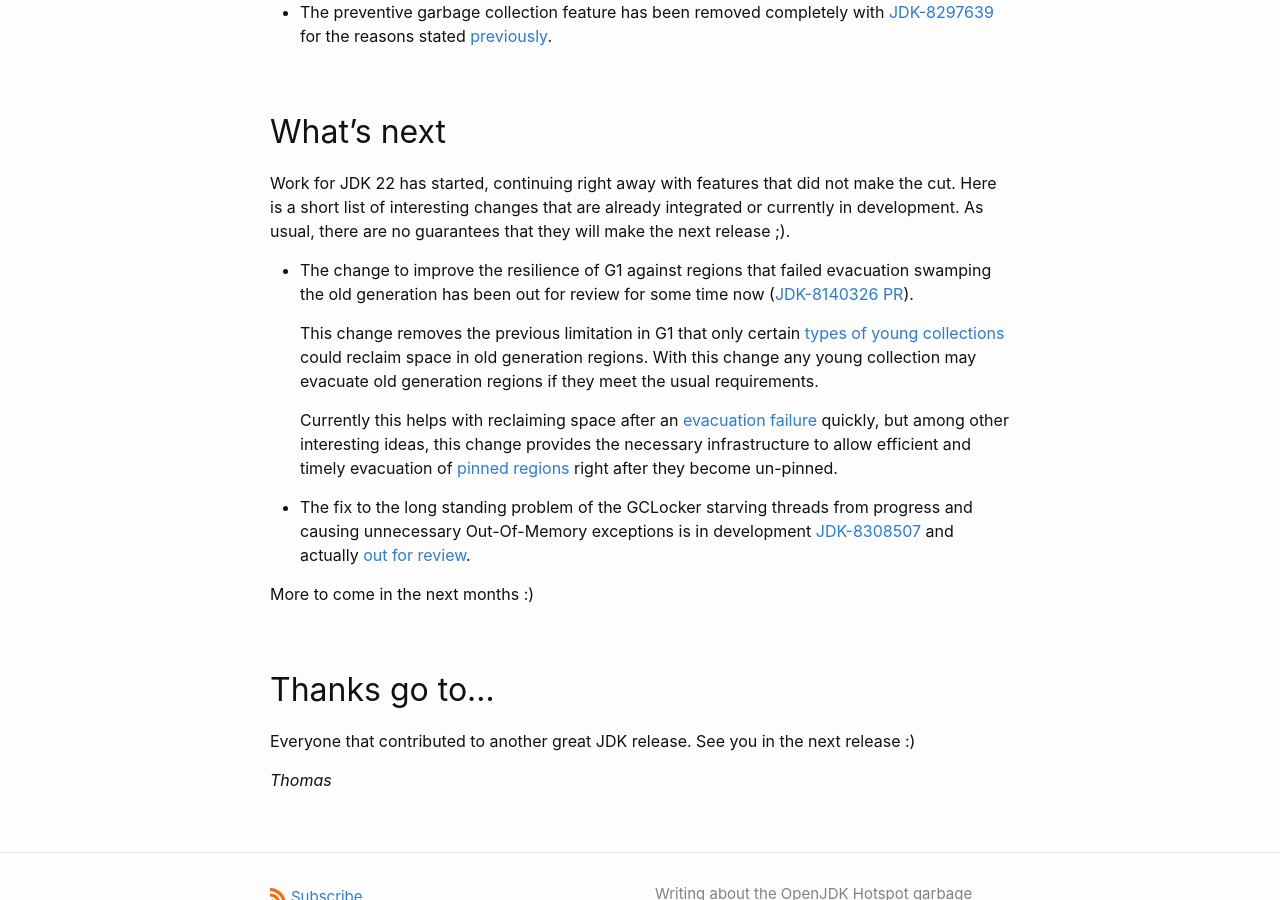
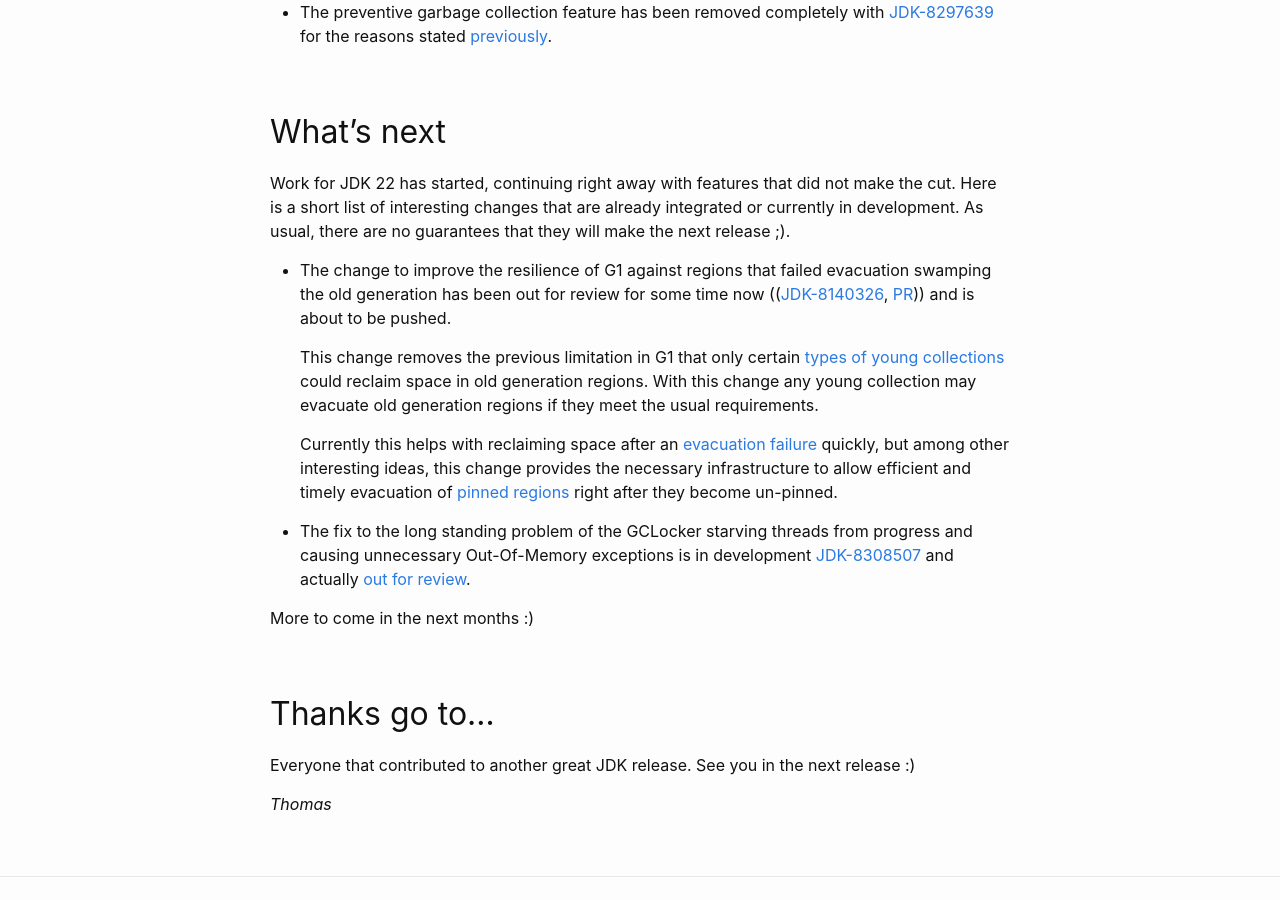
Before and after one commit to tschatzl/tschatzl.github.io, a Jekyll site: the page built from _posts/2023-08-04-jdk21-g1-parallel-gc-changes.md, in a window 1280 px wide and 900 px high, scrolled down 1726 px. Built offline with Jekyll 4.4.1, drawn with Linux system fonts in a browser that asks for light colours.

Commit message:
Typos...

```diff
--- a/_posts/2023-08-04-jdk21-g1-parallel-gc-changes.md
+++ b/_posts/2023-08-04-jdk21-g1-parallel-gc-changes.md
@@ -45,7 +45,7 @@ Here are the JDK 21 user facing changes for G1:
 
 Work for JDK 22 has started, continuing right away with features that did not make the cut. Here is a short list of interesting changes that are already integrated or currently in development. As usual, there are no guarantees that they will make the next release ;).
 
-  * The change to improve the resilience of G1 against regions that failed evacuation swamping the old generation has been out for review for some time now ([JDK-8140326](https://bugs.openjdk.org/browse/JDK-8140326) [PR](https://github.com/openjdk/jdk/pull/14220)).
+  * The change to improve the resilience of G1 against regions that failed evacuation swamping the old generation has been out for review for some time now (([JDK-8140326](https://bugs.openjdk.org/browse/JDK-8140326), [PR](https://github.com/openjdk/jdk/pull/14220))) and is about to be pushed.
 
     This change removes the previous limitation in G1 that only certain [types of young collections](https://docs.oracle.com/en/java/javase/20/gctuning/garbage-first-g1-garbage-collector1.html#GUID-F1BE86FA-3EDC-4D4F-BDB4-4B044AD83180) could reclaim space in old generation regions. With this change any young collection may evacuate old generation regions if they meet the usual requirements.
 
```
